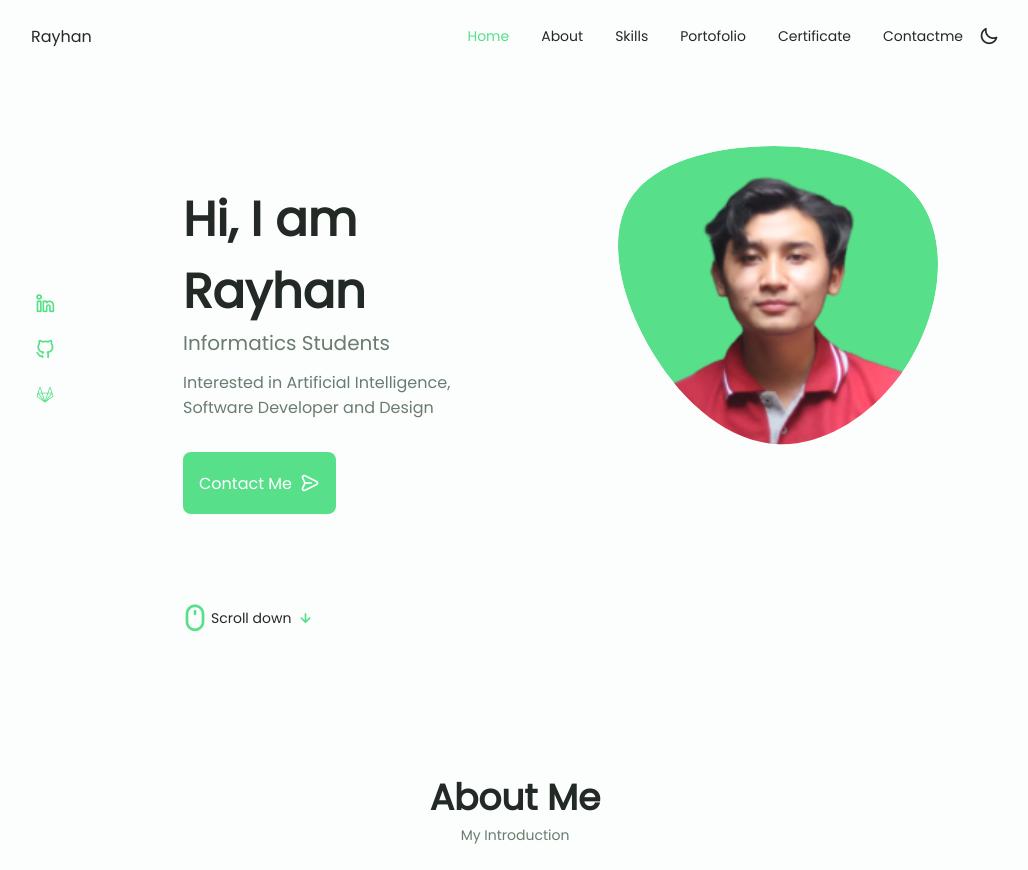
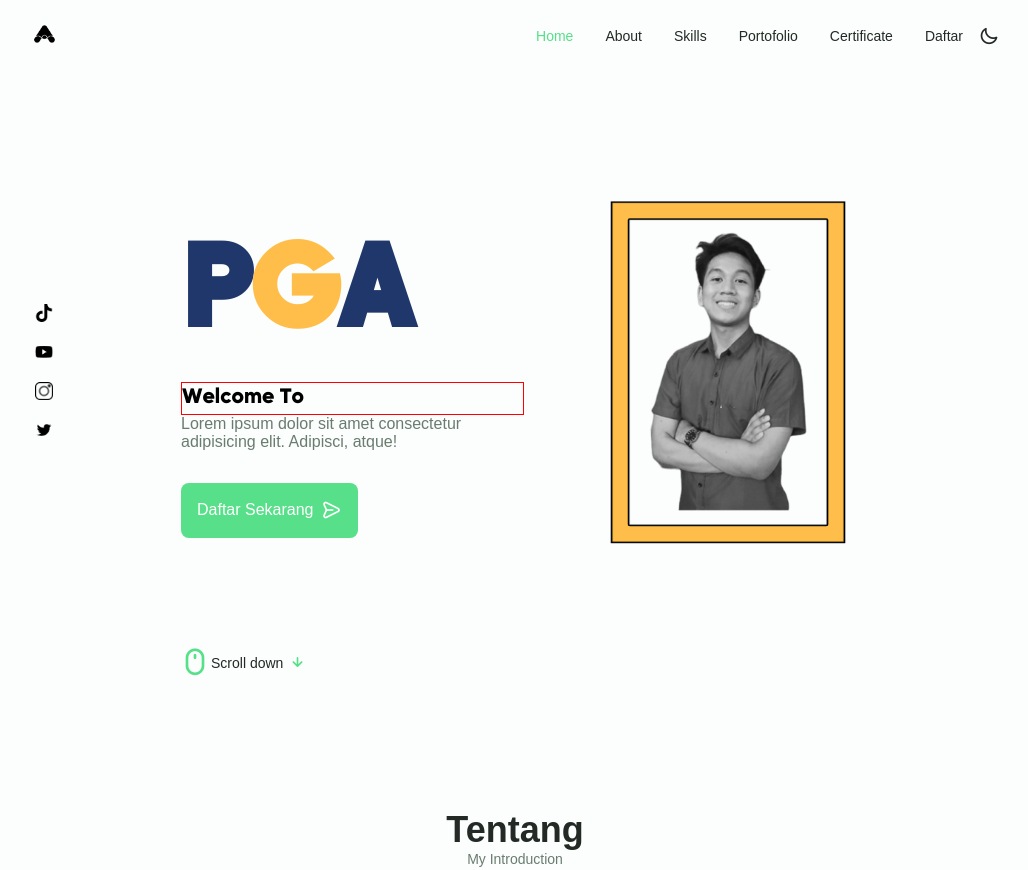
Before and after one commit to PGA-4-0/SYNES-NEW, a plain HTML site: page index.html in a window 1280 px wide. Shown: the top 870 px of the page, without its empty margins (125-1153 px from the left). Drawn offline with nearby package versions, Linux system fonts and the light colour scheme.

Commit message:
initiation

```diff
--- a/assets/css/style.css
+++ b/assets/css/style.css
@@ -1,5 +1,53 @@
 /*==================== GOOGLE FONTS ====================*/
-@import url('https://fonts.googleapis.com/css2?family=Poppins&display=swap');
+@font-face {
+    font-family: "madani-light";
+    src: url('../fonts/light.ttf') format("truetype");
+    font-weight: normal;
+    font-style: normal;
+    font-display: swap;
+}
+@font-face {
+    font-family: "madani-regular";
+    src: url('../fonts/regular.ttf') format("truetype");
+    font-weight: normal;
+    font-style: normal;
+    font-display: swap;
+}
+@font-face {
+    font-family: "madani-medium";
+    src: url('../fonts/medium.ttf') format("truetype");
+    font-weight: normal;
+    font-style: normal;
+    font-display: swap;
+}
+@font-face {
+    font-family: "madani-sb";
+    src: url('../fonts/sb.ttf') format("truetype");
+    font-weight: normal;
+    font-style: normal;
+    font-display: swap;
+}
+@font-face {
+    font-family: "madani-bold";
+    src: url('../fonts/bold.ttf') format("truetype");
+    font-weight: normal;
+    font-style: normal;
+    font-display: swap;
+}
+@font-face {
+    font-family: "madani-xb";
+    src: url('../fonts/sb.ttf') format("truetype");
+    font-weight: normal;
+    font-style: normal;
+    font-display: swap;
+}
+@font-face {
+    font-family: "madani-bold";
+    src: url('../fonts/bold.ttf') format("truetype");
+    font-weight: normal;
+    font-style: normal;
+    font-display: swap;
+}
 
 /*==================== VARIABLES CSS ====================*/
 :root {
@@ -26,8 +74,10 @@
 
     /*========== Font and typography ==========*/
     --body-font: 'Poppins', sans-serif;
+    --title-font: 'madani-bold', sans-serif;
 
     /* .5rem = 8px, 1rem = 16px, 1.5rem = 24px ... */
+    --xl-font-size: 7rem;
     --big-font-size: 2rem;
     --h1-font-size: 1.5rem;
     --h2-font-size: 1.25rem;
@@ -305,7 +355,7 @@ img {
 }
 
 .home_blob-img {
-    width: 550px;
+    width: 250px;
 }
 
 .home_data {
@@ -313,14 +363,16 @@ img {
 }
 
 .home_title {
-    font-size: var(--big-font-size);
+    font-family: var(--title-font);
+    font-size: var(--xl-font-size);
+    letter-spacing: -.2rem;
 }
 
 .home_subtitle {
+    font-family: var(--title-font);
     font-size: var(--h3-font-size);
-    color: var(--text-color);
+    color: black;
     font-weight: var(--font-medium);
-    margin-bottom: var(--mb-0-75);
 }
 
 .home_description {
--- a/index.html
+++ b/index.html
@@ -19,7 +19,7 @@
     <!-- (HEADER) -->
     <header class="header" id="header">
         <nav class="nav container">
-            <a href="#" class="nav_logo">Rayhan</a>
+            <a href="#" class="nav_logo"><img src="./assets/icons/main-logo.png" alt="main-logo" width="27px"></a>
             <div class="nav_menu" id="nav-menu">
                 <ul class="nav_list grid">
                     <li class="nav_item">
@@ -50,7 +50,7 @@
                     </li>
                     <li class="nav_item">
                         <a href="#contact" class="nav_link">
-                            <i class="uil uil-message nav_icon"></i> Contactme
+                            <i class="uil uil-message nav_icon"></i> Daftar
                         </a>
                     </li>
                 </ul>
@@ -75,19 +75,23 @@
                 <div class="home_content grid">
                     <div class="home_social">
                         <a href="https://www.linkedin.com/in/ryhnillysa" target="_blank" class="home_social-icon">
-                            <i class="uil uil-linkedin-alt"></i>
+                            <img src="./assets/icons/tik-tok.png" alt="tiktok" width="18px">
                         </a>
 
                         <a href="https://github.com/ryhn7" target="_blank" class="home_social-icon">
-                            <i class="uil uil-github-alt"></i>
+                            <img src="./assets/icons/yt.png" alt="youtube" width="18px">
                         </a>
 
                         <a href="https://gitlab.com/ryhn7" target="_blank" class="home_social-icon">
-                            <i class="uil uil-gitlab"></i>
+                            <img src="./assets/icons/ig.png" alt="instagram" width="18px">
+                        </a>
+
+                        <a href="https://gitlab.com/ryhn7" target="_blank" class="home_social-icon">
+                            <img src="./assets/icons/tw.png" alt="twitter" width="18px">
                         </a>
                     </div>
                     <div class="home-img">
-                        <svg class="home_blob" viewBox="0 0 200 187" xmlns="http://www.w3.org/2000/svg"
+                        <!-- <svg class="home_blob" viewBox="0 0 200 187" xmlns="http://www.w3.org/2000/svg"
                             xmlns:xlink="http://www.w3.org/1999/xlink">
                             <mask id="mask0" mask-type="alpha">
                                 <path d="M190.312 36.4879C206.582 62.1187 201.309 102.826 182.328 134.186C163.346 165.547
@@ -103,17 +107,20 @@
 
                                 <image class="home_blob-img" x='-110' y='-75' xlink:href="assets/img/rayhan.png" />
                             </g>
-                        </svg>
+                        </svg> -->
+                        <img class="home_blob-img" src="./assets/img/Alken.png" alt="main-img">
                     </div>
 
                     <div class="home_data">
-                        <h1 class="home_title">Hi, I am Rayhan</h1>
-                        <h3 class="home_subtitle">Informatics Students</h3>
+                        <h1 class="home_title"> <span style="color:#1F376A ;">P</span><span
+                                style="color: #FFBE49;">G</span><span style="color: #1F376A;">A</span></h1>
+                        <h3 class="home_subtitle" style="border: solid 1px red;">Welcome To</h3>
+
                         <p class="home_description">
-                            Interested in Artificial Intelligence, Software Developer and Design
+                            Lorem ipsum dolor sit amet consectetur adipisicing elit. Adipisci, atque!
                         </p>
                         <a href="#contact" class="button button--flex">
-                            Contact Me <i class="uil uil-message button_icon"></i>
+                            Daftar Sekarang <i class="uil uil-message button_icon"></i>
                         </a>
                     </div>
                 </div>
@@ -129,8 +136,10 @@
         </section>
         <!-- (ABOUT) -->
         <section class="about section" id="about">
-            <h2 class="section_title">About Me</h2>
+            <h2 class="section_title">Tentang</h2>
             <span class="section_subtitle">My Introduction</span>
+            <!-- <h2 class="section_title">About Me</h2>
+            <span class="section_subtitle">My Introduction</span> -->
 
             <div class="about_container container grid">
                 <img src="assets/img/ryhn.jpg" alt="" class="about_img">
@@ -596,9 +605,11 @@
 
                         <div class="portofolio_data">
                             <h3 class="portofolio_title">Ditonton Flutter Movie Streaming App</h3>
-                            <p class="portofolio_desc">An application that displays a list of Movie and TV Series data from the
+                            <p class="portofolio_desc">An application that displays a list of Movie and TV Series data
+                                from the
                                 Internet with features similar to real streaming app.
-                                This application is ready to be released with quality code and easy to develop related to feedback from users in the future. </p>
+                                This application is ready to be released with quality code and easy to develop related
+                                to feedback from users in the future. </p>
                         </div>
                     </div>
                 </div>
```
Also changed, not shown: assets/fonts/black.ttf (added), assets/fonts/bold.ttf (added), assets/fonts/light.ttf (added), assets/fonts/medium.ttf (added), assets/fonts/regular.ttf (added), assets/fonts/sb.ttf (added), assets/fonts/xb.ttf (added), assets/icons/ig.png (added), assets/icons/mail.png (added), assets/icons/main-logo.png (added), assets/icons/tik-tok.png (added), assets/icons/tw.png (added), assets/icons/yt.png (added), assets/img/Alken.png (added), 1 more files, 1 other file.
